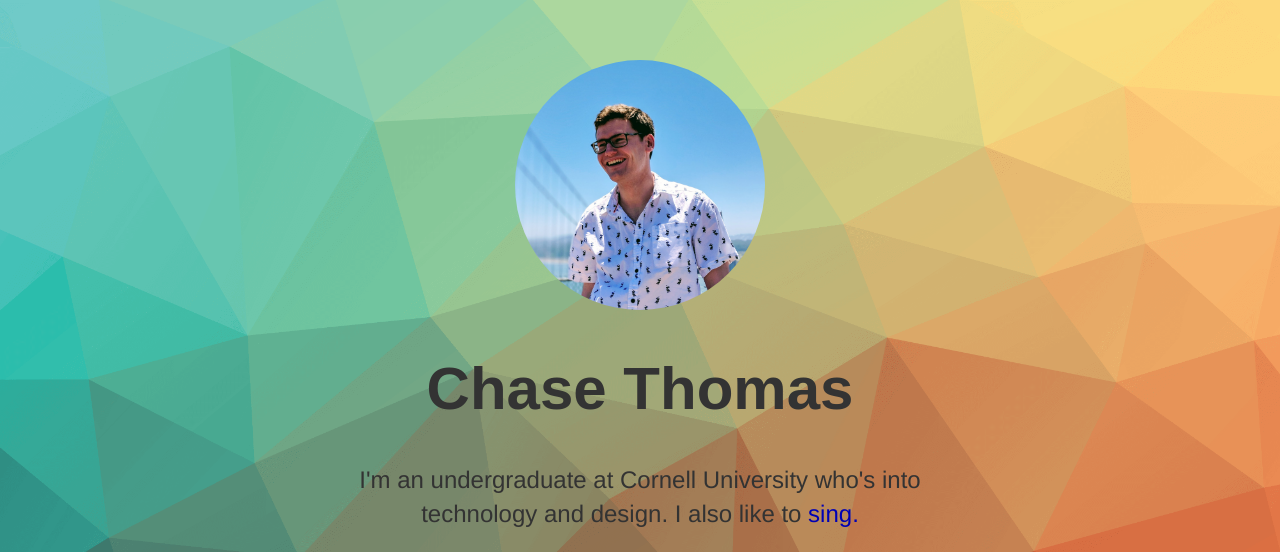
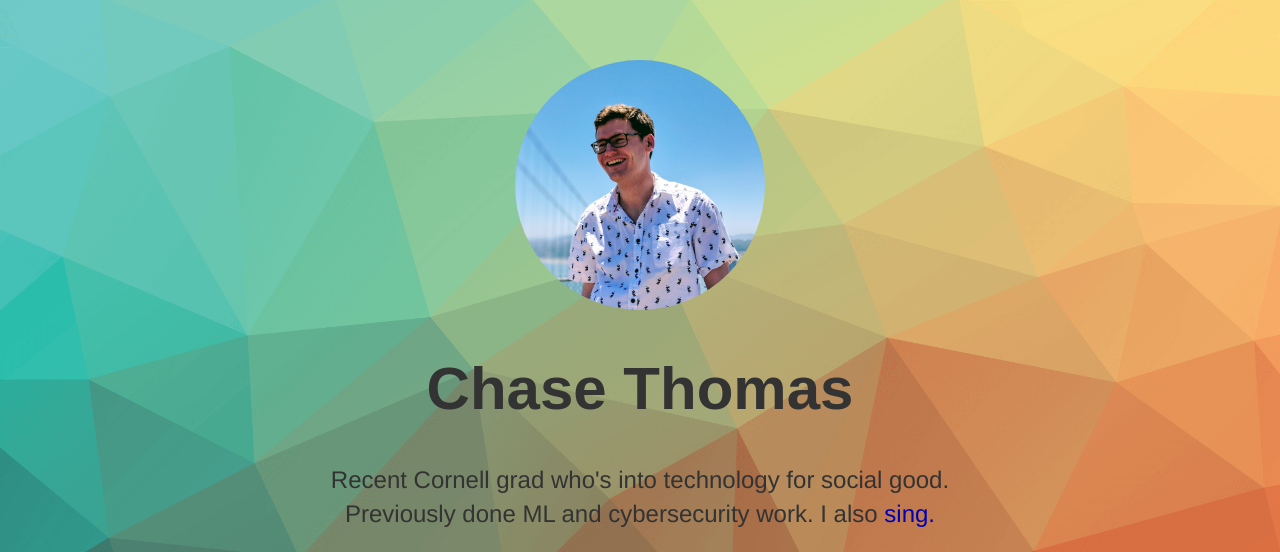
Before and after one commit to ChaseThomas/ChaseThomas.github.io, a plain HTML site: page index.html in a window 1280 px wide. Shown: the top 552 px of the page. Drawn offline with Linux system fonts and the light colour scheme.

Commit message:
changed bio for graduation

```diff
--- a/index.html
+++ b/index.html
@@ -42,7 +42,7 @@
             <!-- this content is hide, need jQuery to fade in -->
             <img id="portrait" src="resources/portrait.jpg" alt="Chase Thomas" height="250" width="250">
             <h1>Chase Thomas</h1>
-            <p>I'm an undergraduate at Cornell University who's into technology and design. I also like to <a style="text-decoration: none; " href='https://www.youtube.com/watch?v=uIi2zr-BiKA'>sing.</a>
+            <p>Recent Cornell grad who's into technology for social good. Previously done ML and cybersecurity work. I also <a style="text-decoration: none; " href='https://www.youtube.com/watch?v=uIi2zr-BiKA'>sing.</a>
             </p>
         </div>
 
```
